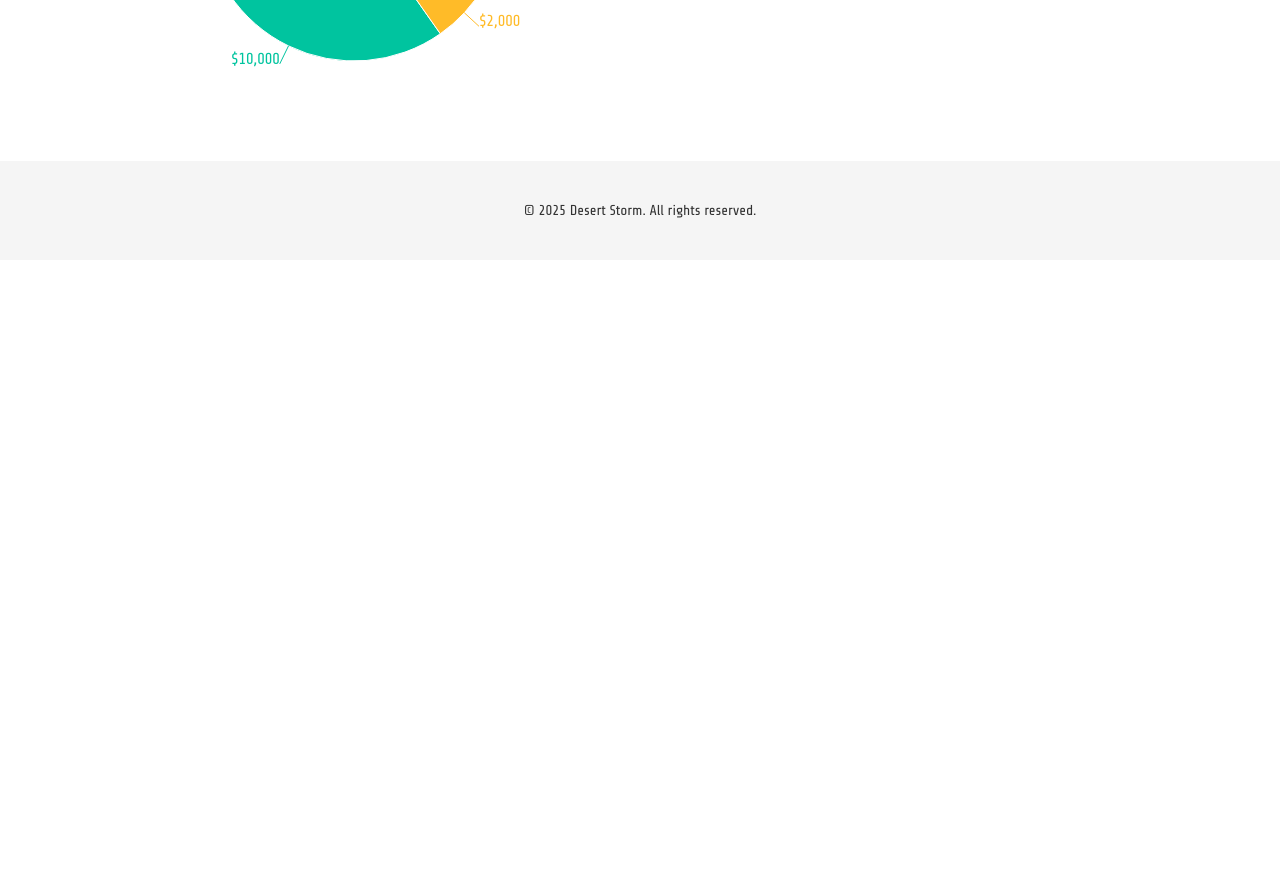
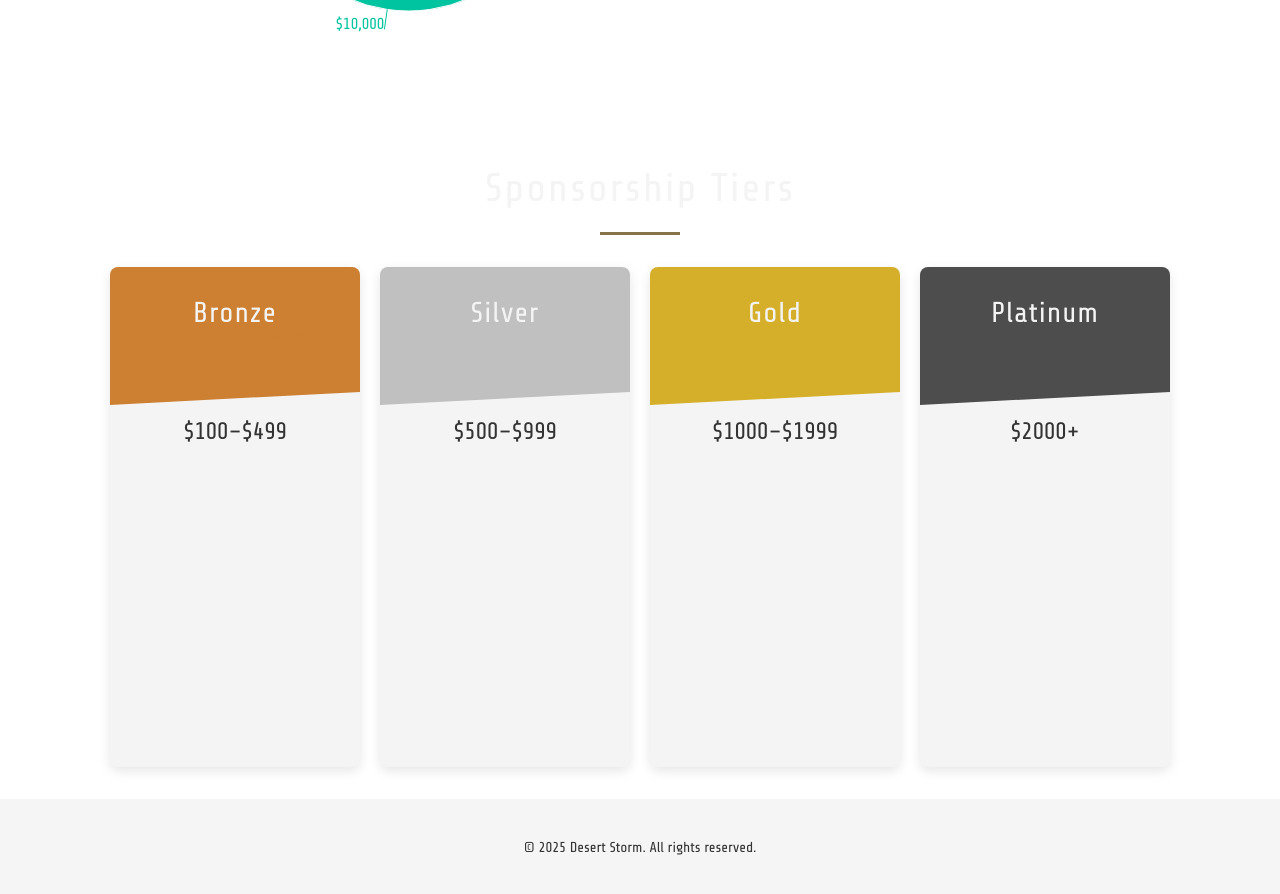
Before and after one commit to frc-desert-storm/frc-desert-storm.github.io, a React (Vite) app: page /donate in a window 1280 px wide. Shown: the part 940-1834 px from the top of the page. Before the commit the page ends 1200 px from the top, so only its background shows below. Built offline with nearby package versions, Linux system fonts and the light colour scheme.

Commit message:
make donate page a little better and add sponsors page

```diff
--- a/src/pages/Donate.tsx
+++ b/src/pages/Donate.tsx
@@ -1,15 +1,14 @@
 import React from 'react';
 import Navbar from '../components/Navbar';
 import './Styles/Donate.css';
-import {Cell, Legend, Pie, PieChart, Tooltip} from "recharts";
+import {Cell, Legend, Pie, PieChart, ResponsiveContainer, Tooltip} from "recharts";
 
 const Donate: React.FC = () => {
     const chartData = [
-        { name: 'Tools and material', value: 15000 },
-        { name: 'Team swag', value: 2000 },
-        { name: 'Admin costs', value: 500 },
-        { name: 'Travel/meals', value: 10000 },
-        { name: 'Scouting gear', value: 2000 },
+        {name: 'Tools and material', value: 15000},
+        {name: 'Team swag', value: 2000},
+        {name: 'Admin costs', value: 500},
+        {name: 'Travel/meals', value: 10000},
     ].sort((a, b) => b.value - a.value);
 
     const COLORS = [
@@ -31,37 +30,39 @@ const Donate: React.FC = () => {
     ];
 
 
-
     return (
         <>
-            <Navbar />
+            <Navbar/>
             {/* Donate Section */}
             <section id="donate" className="donate-section">
                 <div className="section-container">
                     <h2 className="section-title donate-title">Donate</h2>
                     <div className="donate-content">
                         <div className="donate-text">
-                            <p>Desert Storm Robotics is a student-led FRC team committed to bringing STEM education and competitive robotics to rural Arizona. Your donation helps fund life-changing experiences in engineering, programming, and teamwork.</p>
+                            <p>Desert Storm Robotics is a student-led FRC team committed to bringing STEM education and
+                                competitive robotics to rural Arizona. Your donation helps fund life-changing
+                                experiences in engineering, programming, and teamwork.</p>
                         </div>
                         <div className="donate-image">
-                            <img src="/donate.png" alt="Donate" className="donate-image" />
+                            <img src="/donate.png" alt="Donate" className="donate-image"/>
                         </div>
                     </div>
                     {/* Pie Chart Section */}
                     <div className="donate-chart-wrapper">
-                        <PieChart width={800} height={500}>
+                        <ResponsiveContainer width="80%" height={400}>
+                            <PieChart width={500} height={500}>
                                 <Pie
                                     data={chartData}
                                     cx="50%"
                                     cy="50%"
-                                label={({ value }) => (value !== undefined ? `$${value.toLocaleString()}` : '')}
+                                    label={({value}) => (value !== undefined ? `$${value.toLocaleString()}` : '')}
                                     outerRadius={150}
                                     fill="#8884d8"
                                     dataKey="value"
                                     className={"DonatePie"}
                                 >
                                     {chartData.map((_entry, index) => (
-                                    <Cell key={`cell-${index}`} fill={COLORS[index % COLORS.length]} />
+                                        <Cell key={`cell-${index}`} fill={COLORS[index % COLORS.length]}/>
                                     ))}
                                 </Pie>
                                 <Tooltip
@@ -76,11 +77,31 @@ const Donate: React.FC = () => {
                                     itemSorter={(item: any) => -(item.value ?? 0)}
                                 />
                             </PieChart>
+                        </ResponsiveContainer>
+                    </div>
+                    <div className="donation-tiers">
+                        <h2 className="section-title donation-tiers-title">Sponsorship Tiers</h2>
+                        <ol className="donation-tiers-list">
+                            <li className="donation-tier bronze">
+                                <h4 className="donation-tier-title">Bronze</h4>
+                                <p className="donation-tier-description">$100–$499</p>
+                            </li>
+                            <li className="donation-tier silver">
+                                <h4 className="donation-tier-title">Silver</h4>
+                                <p className="donation-tier-description">$500–$999</p>
+                            </li>
+                            <li className="donation-tier gold">
+                                <h4 className="donation-tier-title">Gold</h4>
+                                <p className="donation-tier-description">$1000–$1999</p>
+                            </li>
+                            <li className="donation-tier platinum">
+                                <h4 className="donation-tier-title">Platinum</h4>
+                                <p className="donation-tier-description">$2000+</p>
+                            </li>
+                        </ol>
                     </div>
                 </div>
             </section>
-
-
 
 
             {/* Footer */}
--- a/src/pages/Sponsors.tsx
+++ b/src/pages/Sponsors.tsx
@@ -6,10 +6,27 @@ const Sponsors: React.FC = () => {
     return (
         <>
             <Navbar />
-            {/* Hero Section */}
-            <section id="home" className="hero-section">
-                <div className="hero-content">
-                    <h1>Coming soon!</h1>
+            {/* Sponsors Section */}
+            <section id="Sponsors" className="sponsors-section">
+                <div className="section-container">
+                    <h2 className="section-title">Sponsors</h2>
+                    <div className="sponsors-content">
+                        <div className="platinum-sponsors">
+                            <h2 className="sponsors-title">Platinum</h2>
+                            <div className="platinum-sponsor">
+                                <img src="/Sponsors/Skunk%20Creek%20Arms.png" alt="Platinum" className="sponsor-image"/>
+                            </div>
+                        </div>
+                        <div className="gold-sponsors">
+                            <h2 className="sponsors-title">Gold</h2>
+                        </div>
+                        <div className="silver-sponsors">
+                            <h2 className="sponsors-title">Silver</h2>
+                        </div>
+                        <div className="bronze-sponsors">
+                            <h2 className="sponsors-title">Bronze</h2>
+                        </div>
+                    </div>
                 </div>
             </section>
 
--- a/src/pages/Styles/Donate.css
+++ b/src/pages/Styles/Donate.css
@@ -48,6 +48,94 @@
     justify-content: left;
 }
 
+.donation-tiers {
+    max-width: 1200px;
+    text-align: center; /* Center the title */
+    width: 100%; /* Ensure it takes full width within max-width */
+    margin-bottom: 2rem;
+    margin-top: 4rem;
+}
+
+.donation-tiers-title {
+    font-size: 2.5em;
+    color: #f4f4f4;
+    letter-spacing: 2px;
+    font-weight: bold;
+}
+
+.donation-tiers-list {
+    display: flex;
+    flex-wrap: wrap;
+    justify-content: center;
+    gap: 20px; /* Space between tiers */
+    list-style: none; /* Remove default list bullets */
+    padding: 0;
+    margin: 0;
+}
+
+.donation-tier {
+    background-color: #f4f4f4;
+    border-radius: 8px;
+    box-shadow: 0 4px 12px rgba(0, 0, 0, 0.1);
+    overflow: hidden;
+    width: 250px;
+    height: 500px;
+    display: flex;
+    flex-direction: column;
+    text-align: center;
+    transition: transform 0.3s ease, box-shadow 0.3s ease;
+}
+
+.donation-tier:hover {
+    transform: translateY(-5px);
+    box-shadow: 0 6px 16px rgba(0, 0, 0, 0.15);
+}
+
+.donation-tier-title {
+    padding: 25px 20px 40px;
+    color: #f4f4f4;
+    font-size: 1.8em;
+    letter-spacing: 1px;
+    margin: 0;
+    position: relative;
+    z-index: 1;
+}
+
+.donation-tier-title::after {
+    content: '';
+    position: absolute;
+    bottom: -30px;
+    left: 0;
+    width: 100%;
+    height: 60px;
+    background-color: inherit;
+    transform: skewY(-3deg);
+    transform-origin: top left;
+    z-index: -1;
+}
+
+.bronze .donation-tier-title {
+    background-color: #CD7F32;
+}
+
+.silver .donation-tier-title {
+    background-color: #C0C0C0;
+}
+
+.gold .donation-tier-title {
+    background-color: #d5af2a;
+}
+
+.platinum .donation-tier-title {
+    background-color: #4D4D4D;
+}
+
+.donation-tier-description {
+    font-size: 1.5em;
+    font-weight: bold;
+    color: #333;
+    padding: 15px 20px 25px;
+}
 
 @media (max-width: 768px) {
     .donate-content {
@@ -60,4 +148,20 @@
         flex: unset;
         width: 100%;
     }
+
+    .donate-chart-wrapper{
+        justify-content: center;
+    }
+
+    .donate-chart-wrapper .recharts-legend-wrapper{
+        display: none;
+    }
+
+    .donation-tier {
+        width: 90%; /* One tier per row on small screens */
+    }
+    .donation-tiers-list {
+        flex-direction: column;
+        align-items: center;
+    }
 }
--- a/src/pages/Styles/Home.css
+++ b/src/pages/Styles/Home.css
@@ -134,10 +134,10 @@
 }
 
 .team-grid {
-  display: grid;
-  grid-template-columns: repeat(auto-fill, minmax(250px, 1fr));
+  display: flex;
   gap: 2rem;
   margin-top: 3rem;
+  justify-content: center;
 }
 
 .team-member {
@@ -146,6 +146,7 @@
   border-radius: 8px;
   box-shadow: 0 4px 8px rgba(0, 0, 0, 0.1);
   transition: transform 0.3s ease;
+  width: 25%;
 }
 
 .team-member:hover {
--- a/src/pages/Styles/Sponsors.css
+++ b/src/pages/Styles/Sponsors.css
@@ -0,0 +1,44 @@
+.sponsors-section{
+    display: flex;
+    padding-top: 60px;
+    min-height: 100vh;
+}
+
+.sponsors-section .section-title{
+    color: #f4f4f4;
+}
+
+.sponsors-title:after {
+    content: '';
+    position: absolute;
+    bottom: -10px;
+    left: 50%;
+    transform: translateX(-50%);
+    width: 80px;
+    height: 4px;
+    background-color: #877348;
+}
+
+.sponsors-title{
+    position: relative;
+    font-size: 1.8rem;
+}
+
+.platinum-sponsors .sponsors-title:after {background-color: #4D4D4D;}
+.gold-sponsors .sponsors-title:after {background-color: #d5af2a;}
+.silver-sponsors .sponsors-title:after {background-color: #C0C0C0;}
+.bronze-sponsors .sponsors-title:after {background-color: #CD7F32;}
+
+.platinum-sponsor .sponsor-image{
+    max-width: 300px;
+    padding: 1rem;
+    border-radius: 12px;
+    box-shadow: 0 4px 8px rgba(0, 0, 0, 0.1);
+}
+
+/* Responsive adjustments */
+@media (max-width: 768px) {
+    .platinum-sponsor .sponsor-image {
+        max-width: 200px; /* Smaller images on smaller screens */
+    }
+}
```
Also changed, not shown: public/Sponsors/Skunk Creek Arms.png (added). Lines whose indentation alone changed are shown as unchanged.
